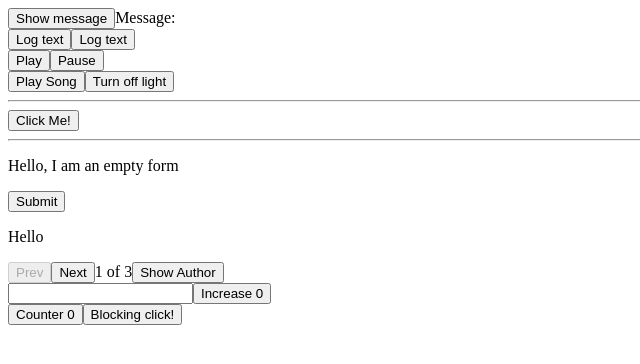
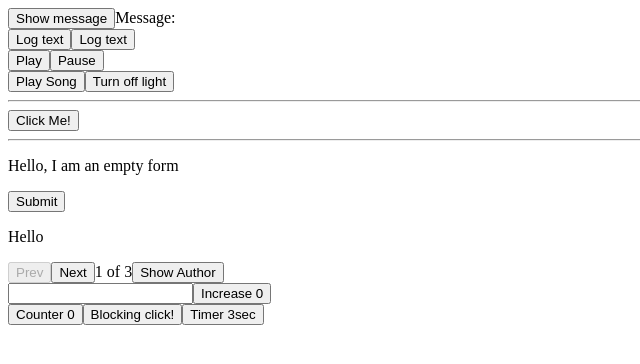
Before and after one commit to Yurimcalex/react-sandbox, a React (Vite) app: page / in a window 1280 px wide. Shown: the top 364 px of the page, without its empty margins (0-640 px from the left). Built offline with nearby package versions, Linux system fonts and the light colour scheme.

Commit message:
ExperimentalCounter - add a button with a timer

```diff
--- a/src/ai/ExperimentalCounter.jsx
+++ b/src/ai/ExperimentalCounter.jsx
@@ -13,10 +13,18 @@ export default function ExperimentalCounter() {
 		setCounter(counter + 1);
 	};
 
+	const handleClick2 = () => {
+		setCounter(counter + 1);
+		setTimeout(() => {
+			console.log(counter);
+		}, 3000);
+	};
+
 	return (
 		<div>
 			<button onClick={handleClick}>Counter {counter}</button>
 			<button onClick={handleClick1}>Blocking click!</button>
+			<button onClick={handleClick2}>Timer 3sec</button>
 		</div>
 	);
 }
```
